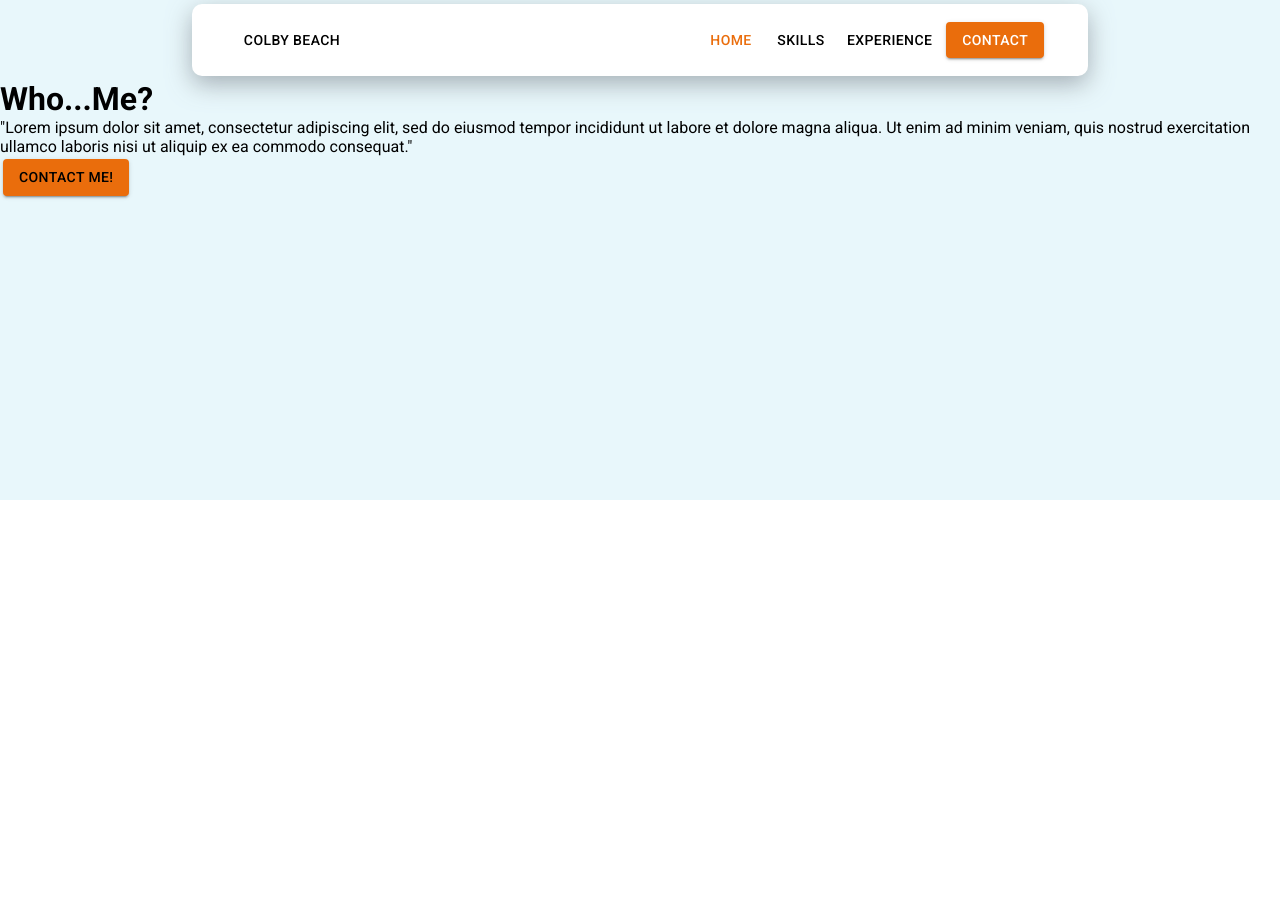
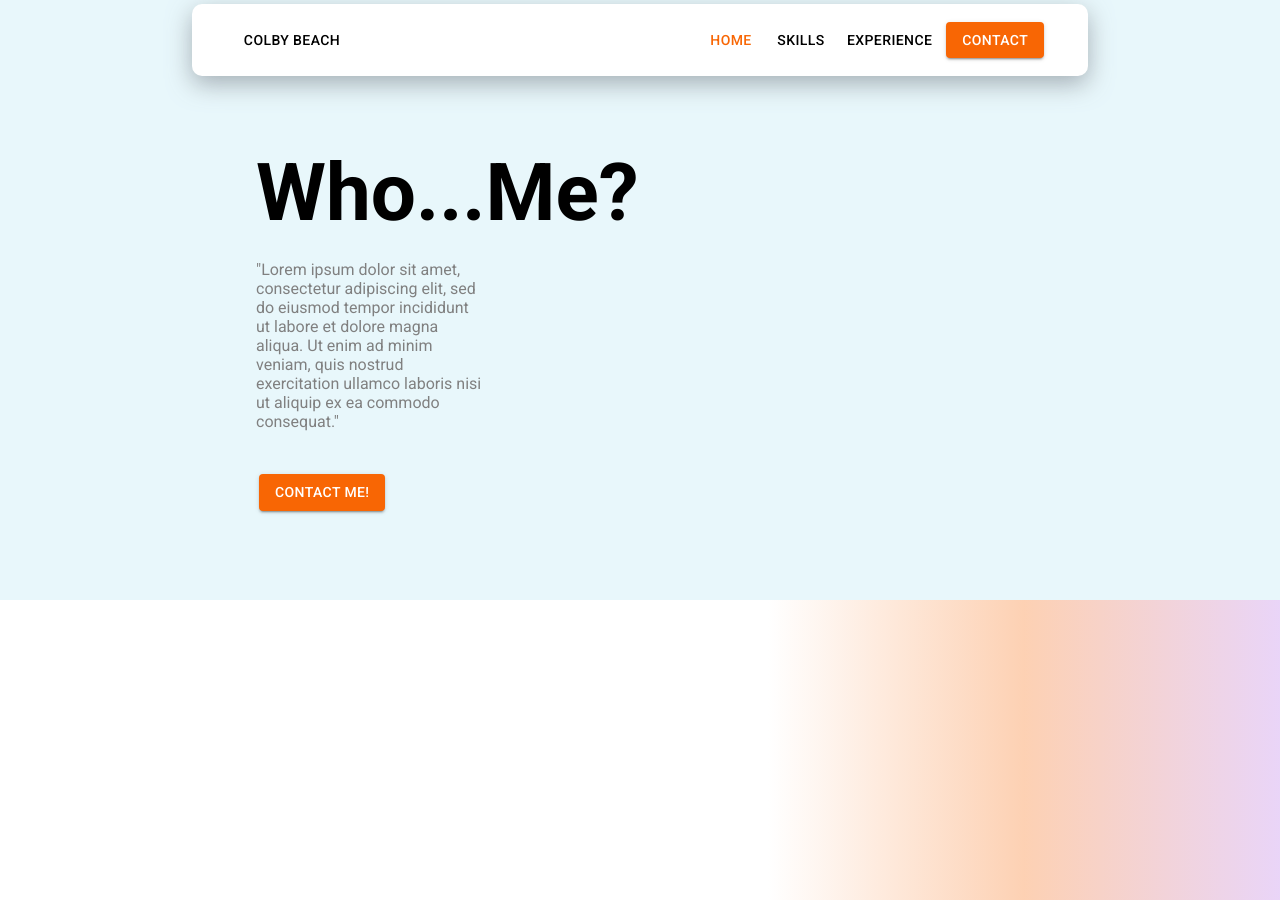
Before and after one commit to colbybeach/colbybeach.github.io, a React (Create React App) app in the folder React Overhaul/Client/: page / in a window 1280 px wide. Before the commit the page ends 800 px from the top, so only its background shows below. Built offline with nearby package versions, Linux system fonts and the light colour scheme.

Commit message:
Added second section.

```diff
--- a/React Overhaul/Client/src/App.js
+++ b/React Overhaul/Client/src/App.js
@@ -1,16 +1,23 @@
 import React from 'react';
 import NavBar from './Components/Sections/NavBar/NavBar';
 import MainBanner from './Components/Sections/MainBanner/MainBanner';
+import Section from './Components/Section';
+import ProjectPreviewBanner from './Components/Sections/ProjectPreviewBanner/ProjectPreviewBanner';
 
 function App() {
   return (
     <>
-      <div style={{height:'500px', backgroundColor:'var(--main-bg-color-1)'}}>
+      <Section height={'600px'} background={'var(--main-bg-color-1)'} id={"#"} content= {
         <>
           <NavBar />
           <MainBanner />
         </>
-      </div>
+      }/>
+       <Section height={'300px'} background={'white'} content= {
+        <>
+          <ProjectPreviewBanner />
+        </>
+      }/>
 
     </>
   );
--- /dev/null
+++ b/React Overhaul/Client/src/Components/Section.jsx
@@ -0,0 +1,11 @@
+import React from 'react'
+
+export default function Section({height, background, content, id}) {
+  return (
+
+    <div style={{height: height, background: background}} id={id}>
+        {content}
+
+    </div>
+  )
+}
--- a/React Overhaul/Client/src/Components/Sections/MainBanner/MainBanner.jsx
+++ b/React Overhaul/Client/src/Components/Sections/MainBanner/MainBanner.jsx
@@ -5,18 +5,28 @@ import Button from '@mui/material/Button'
 export default function MainBanner() {
   return (
     <div className={styles.MainBannerContainer}>
-      <h1>Who...Me?</h1>
-      <p>"Lorem ipsum dolor sit amet, consectetur
-        adipiscing elit, sed do eiusmod tempor incididunt
-        ut labore et dolore magna aliqua. Ut enim ad minim veniam,
-        quis nostrud exercitation ullamco laboris nisi ut aliquip
-        ex ea commodo consequat."
+
+      <div style={{width: '30%'}}>
+
+
+        <h1 className={styles.bannerTitle}>Who...Me?</h1>
+
+        <p className={styles.bannerBio}>
+          "Lorem ipsum dolor sit amet, consectetur
+          adipiscing elit, sed do eiusmod tempor incididunt
+          ut labore et dolore magna aliqua. Ut enim ad minim veniam,
+          quis nostrud exercitation ullamco laboris nisi ut aliquip
+          ex ea commodo consequat."
         </p>
 
 
-        <Button style={{backgroundColor: 'var(--main-secondary-1)'}}
+        <Button className={styles.contactButton}
                 variant="contained" href="#contact">Contact Me!</Button>
+      </div>
 
+      <div style={{width: "30%"}}>
+
+      </div>
     </div>
   )
 }
--- a/React Overhaul/Client/src/Components/Sections/MainBanner/mainbanner.module.css
+++ b/React Overhaul/Client/src/Components/Sections/MainBanner/mainbanner.module.css
@@ -1,5 +1,24 @@
 .MainBannerContainer{
     position: absolute;
-    height: 50%;
+    height: 500px;
     width: 100%;
+    display: flex;
+    flex-direction: row;
+    align-items: center;
+    justify-content: center;
 }
+
+.bannerTitle{
+    font-size: 80px;
+}
+
+.bannerBio{
+    width: 60%;
+    margin: 20px 20px 40px 0px;
+    color: var(--main-secondary-2);
+}
+
+.contactButton{
+    background-color: var(--main-secondary-1) !important;
+    color: white !important;
+}
--- /dev/null
+++ b/React Overhaul/Client/src/Components/Sections/ProjectPreviewBanner/ProjectPreviewBanner.jsx
@@ -0,0 +1,15 @@
+import React from 'react'
+import styles from './projectpreviewbanner.module.css'
+
+export default function ProjectPreviewBanner() {
+  return (
+    <div className={styles.mainBannerContainer}>
+
+      <div>
+
+      </div>
+
+      <div className={styles.gradientHalf}></div>
+    </div>
+  )
+}
--- /dev/null
+++ b/React Overhaul/Client/src/Components/Sections/ProjectPreviewBanner/projectpreviewbanner.module.css
@@ -0,0 +1,12 @@
+.mainBannerContainer{
+    display: flex;
+    justify-content: space-between;
+    height: 100%;
+    width: 100%;
+
+}
+
+.gradientHalf{
+    width: 40%;
+    background: linear-gradient(to left, rgb(212, 171, 241,0.5) , rgb(248, 102, 4,0.3), white);
+}
--- a/React Overhaul/Client/src/index.css
+++ b/React Overhaul/Client/src/index.css
@@ -1,10 +1,13 @@
 :root {
     --main-bg-color-1: #E8F7FB;
     --main-bg-color-2: white;
-    --main-secondary-1: #EA6D0C;
+    --main-secondary-1: #f86604;
+    --main-secondary-2: grey;
 }
 
-
+html{
+    scroll-behavior: smooth;
+}
 
 *{
     margin: 0;
@@ -13,7 +16,6 @@
 
 body {
     font-family: 'Roboto', Arial, Helvetica, sans-serif;
-    scroll-behavior: smooth;
 }
 
 /**Should probably go into its own button class*/
```
Also changed, not shown: 1 other file (tests, documents, lock files or other folders).
